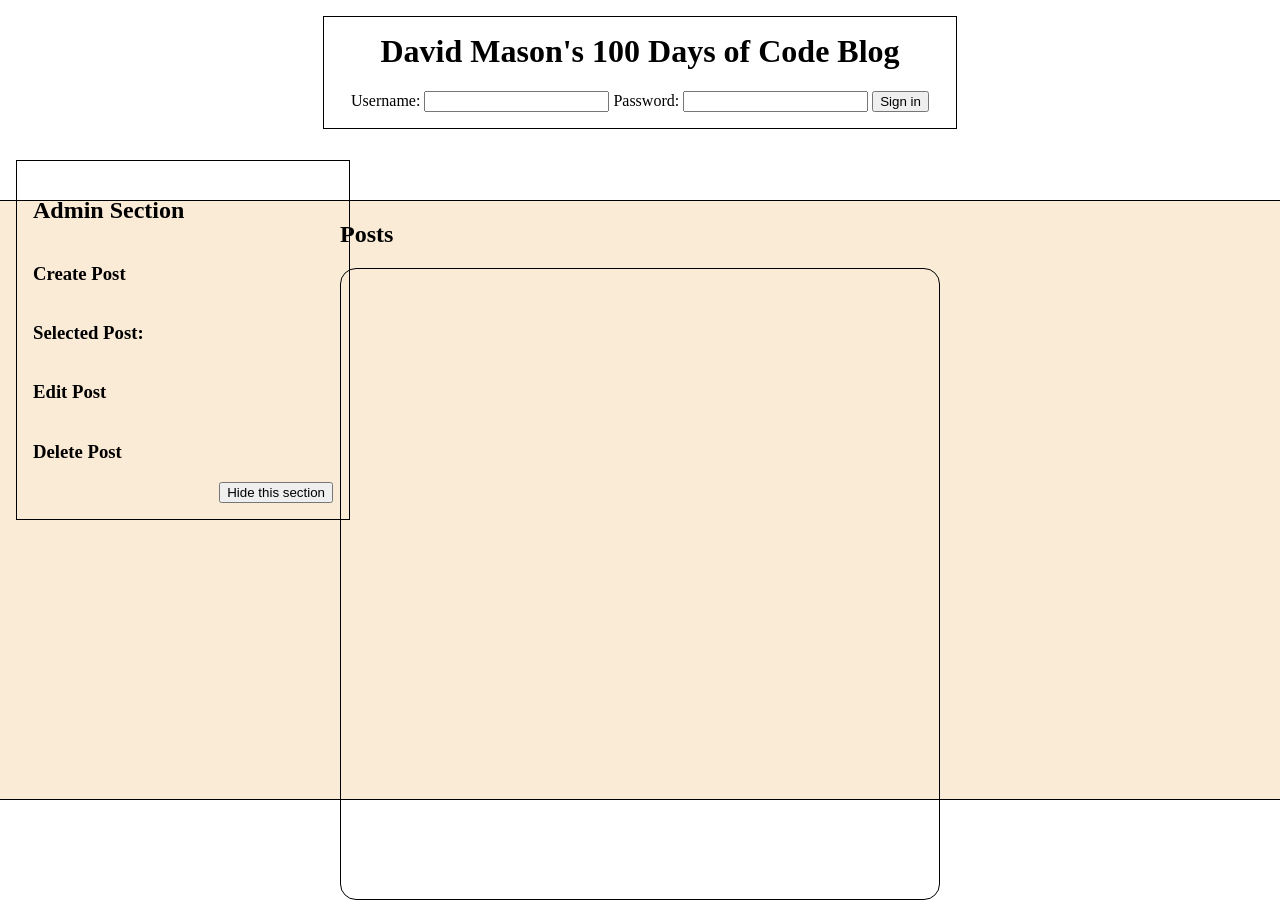
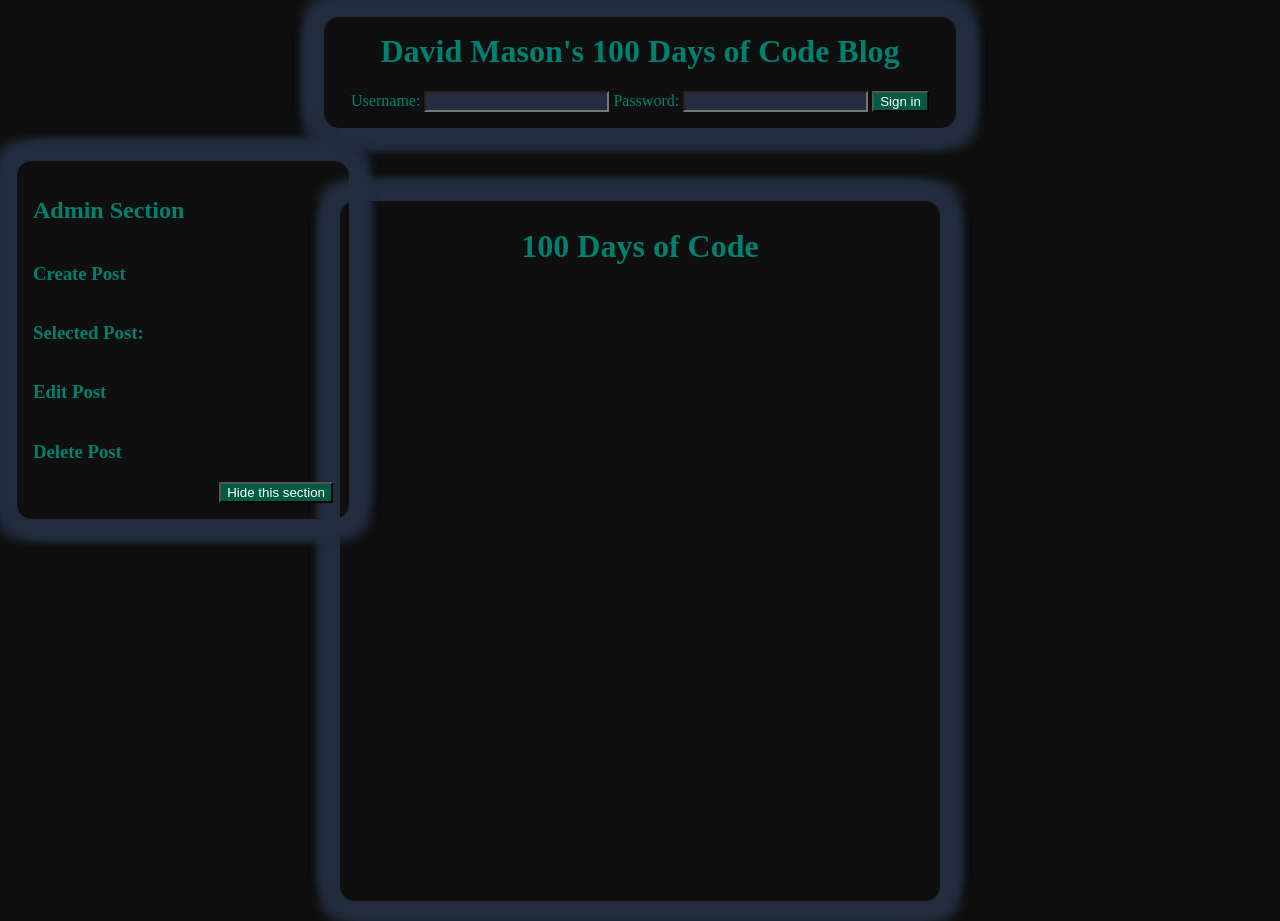
Before and after one commit to DayHikari/100_Day_Code_Blog, a website: page Frontend/index.html in a window 1280 px wide. Both pictures are taken after a click on the button "Log in". Drawn offline with Linux system fonts and the light colour scheme; no server answers.

Commit message:
Blog complete! Styling done and API functions updated

```diff
--- a/Frontend/index.html
+++ b/Frontend/index.html
@@ -7,7 +7,7 @@
     <title>Document</title>
   </head>
   <body>
-    <header>
+    <header class="border-style">
         <h1>David Mason's 100 Days of Code Blog</h1>
         <button id="login-button">Log in</button>
         <form id="login-section">
@@ -19,7 +19,7 @@
                 Password:
                 <input type="password" name="password" id="password"/>
             </label>
-            <input type="submit" id="sign_in" value="Sign in" />
+            <input type="submit" id="sign_in" value="Sign in" class="green"/>
         </form>
         <section id="signed_in_options">
             <p id="user_greeting">Welcome David</p>
@@ -27,11 +27,11 @@
         </section>
     </header>
     <main>
-        <section id="post_section">
-            <h1>Posts</h1>
+        <section id="post_section" class="border-style">
+            <h1>100 Days of Code</h1>
             <section id="post_list"></section>
         </section>
-        <section id="admin_section">
+        <section id="admin_section" class="border-style">
             <h2>Admin Section</h2>
             <h3 id="create_post">Create Post</h3>
             <form id="create_post_form">
@@ -43,7 +43,7 @@
                     Day's Content:
                 </label>
                 <textarea name="create_content" rows="4" cols="50" maxlength="250" id="content_input"></textarea>
-                <input type="submit" value="Post" id="post"/>
+                <input type="submit" value="Post" id="post" class="green"/>
             </form>
             <h3 id="selected_post">Selected Post:</h3>
             <div id="selected_post_info"></div>
@@ -58,7 +58,7 @@
                     Day's Content:
                 </label>
                 <textarea name="edit_content" rows="4" cols="50" maxlength="250" id="edit_content"></textarea>
-                <input type="submit" value="Update" id="update"/>
+                <input type="submit" value="Update" id="update" class="green"/>
             </form>
             <h3 id="delete_post">Delete Post</h3>
             <div id="delete_post_section">
--- a/Frontend/main.js
+++ b/Frontend/main.js
@@ -119,6 +119,12 @@ function loadPosts(posts) {
 
     // Append article to the post list
     POST_LIST.appendChild(article);
+
+    // Set the new articles to the variable
+    let ALL_ARTICLES = document.querySelectorAll(".post_article");
+
+    // Call the
+    articleEvent(ALL_ARTICLES);
   });
 }
 
@@ -215,12 +221,6 @@ window.addEventListener("load", async () => {
 
   // Call the load postts function
   loadPosts(posts);
-
-  // Set the new articles to the variable
-  let ALL_ARTICLES = document.querySelectorAll(".post_article");
-
-  // Call the
-  articleEvent(ALL_ARTICLES);
 });
 
 // // Admin Section
@@ -399,7 +399,7 @@ DELETE_POST_SUBMIT.addEventListener("click", async () => {
     // Try/catch used to prevent error from element not existing
     const text = "Please select the post you wish to delete";
     return errorMessage(text, DELETE_POST_SECTION);
-  };
+  }
 
   // Confirm that you want to delete
   if (!confirm) {
@@ -450,10 +450,10 @@ DELETE_POST_SUBMIT.addEventListener("click", async () => {
 // Hide button click
 HIDE_BUTTON.addEventListener("click", () => {
   // Hide the admin section
-    ADMIN_SECTION.style.display = "none"
+  ADMIN_SECTION.style.display = "none";
 
   // Show the show button
-    SHOW_BUTTON.style.display = "inline"
+  SHOW_BUTTON.style.display = "inline";
 });
 
 // Show button click
@@ -463,4 +463,4 @@ SHOW_BUTTON.addEventListener("click", () => {
 
   // Hide show button
   SHOW_BUTTON.style.display = "none";
-})
+});
--- a/Frontend/styles.css
+++ b/Frontend/styles.css
@@ -1,3 +1,10 @@
+:root {
+  --background: #0f0f0f;
+  --shadow: #232d3f;
+  --accessory: #005b41;
+  --text: #008170;
+}
+
 body {
   display: flex;
   flex-direction: column;
@@ -7,10 +14,63 @@ body {
   height: 100vh;
   overflow: hidden;
   margin: 0;
+  background-color: var(--background);
+  color: var(--text);
 }
 
+.border-style {
+  border: 1px solid var(--shadow);
+  border-radius: 1rem;
+  box-shadow: 10px 10px 10px 10px var(--shadow),
+    -10px -10px 10px 10px var(--shadow), -10px 10px 10px 10px var(--shadow),
+    10px -10px 10px 10px var(--shadow);
+}
+
+h1 {
+  text-align: center;
+  font-size: xx-large;
+}
+
+::-webkit-scrollbar {
+  width: 10px;
+}
+::-webkit-scrollbar-track {
+  background: var(--background);
+}
+
+/* Handle */
+::-webkit-scrollbar-thumb {
+  background: var(--accessory);
+}
+
+/* Handle on hover */
+::-webkit-scrollbar-thumb:hover {
+  background: var(--text);
+}
+
+input {
+  background-color: var(--shadow);
+  color: white;
+}
+
+textarea {
+  background-color: var(--shadow);
+  color: white;
+  margin-top: 5px;
+}
+
+button {
+  background-color: var(--accessory);
+  color: white;
+}
+
+.green {
+    background-color: var(--accessory);
+}
+
+/* Header */
+
 header {
-    border: 1px solid black;
   width: 600px;
   position: absolute;
   top: 1rem;
@@ -42,11 +102,11 @@ header h1 {
   align-self: flex-end;
 }
 
+/* Main content */
+
 main {
-    border: 1px solid black;
-    background-color: antiquewhite;
   width: 100%;
-    height: clamp(750px, 90% - 200px, 1600px );
+  height: clamp(750px, 90% - 200px, 1600px);
   margin-top: 200px;
 }
 
@@ -54,11 +114,9 @@ main {
   width: clamp(600px, 40%, 1200px);
   height: clamp(700px, 100%, 1500px);
   margin: auto;
-
 }
 
 #post_list {
-    border: 1px solid black;
   border-radius: 1rem;
   overflow-y: scroll;
   height: 90%;
@@ -66,8 +124,9 @@ main {
 
 article {
   margin: 1rem;
-    border: 1px solid black;
   border-radius: 1rem;
+  box-shadow: 2px 2px 2px 2px var(--accessory),
+    -2px -2px 2px 2px var(--accessory);
   padding: 1rem;
 }
 
@@ -82,7 +141,6 @@ article p {
 /* Admin Items */
 
 #admin_section {
-    border: 1px solid black;
   position: absolute;
   left: 1rem;
   top: 20%;
@@ -93,7 +151,8 @@ article p {
   flex-direction: column;
 }
 
-#create_post_form, #edit_post_form {
+#create_post_form,
+#edit_post_form {
   display: flex;
   flex-direction: column;
 }
@@ -104,7 +163,8 @@ article p {
 
 #selected_post_info {
   display: none;
-    border: 1px solid black;
+  border: 1px solid var(--accessory);
+  border-radius: 0.5rem;
   padding: 0.5rem;
 }
 
@@ -128,7 +188,9 @@ article p {
   display: none;
 }
 
-#post, #update, #delete_button {
+#post,
+#update,
+#delete_button {
   width: 10rem;
   align-self: center;
   padding: 0.2rem;
```
Also changed, not shown: Models/postsModels.js (+11 -1 lines). Lines whose indentation alone changed are shown as unchanged.
